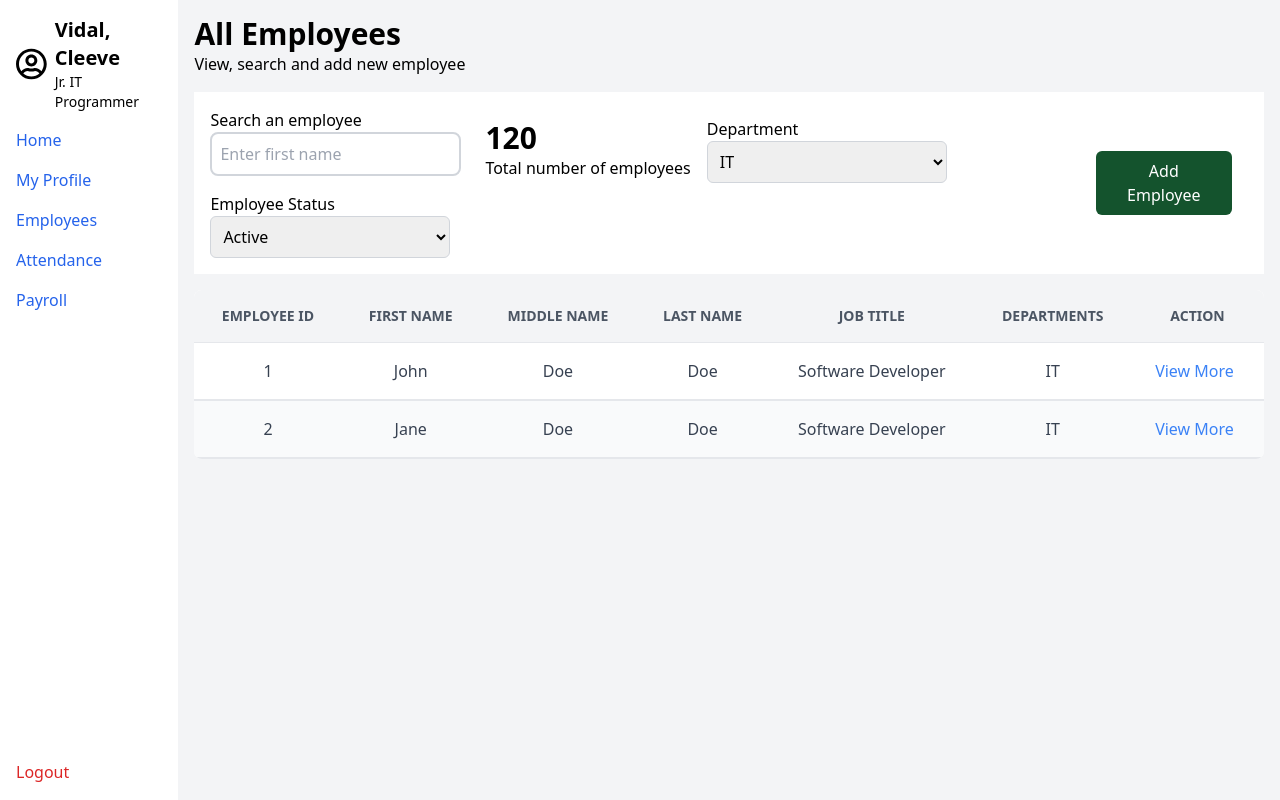
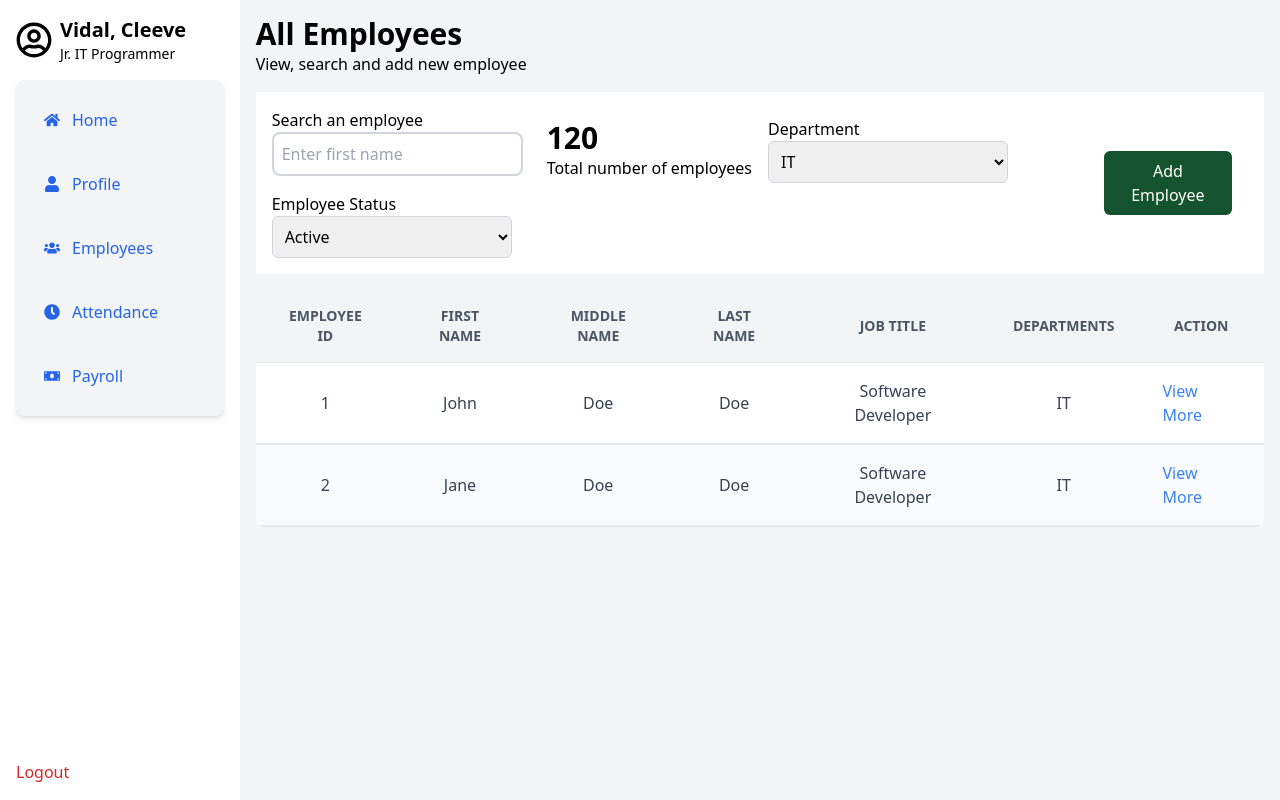
Before and after one commit to clivablee/payroll-frontend, a React (Create React App) app: page /employees in a window 1280 px wide. Built offline with nearby package versions, Linux system fonts and the light colour scheme; the HTML template or start-up script is replaced by a standard one.

Commit message:
updated drawer UI

```diff
--- a/src/Components/Drawer.jsx
+++ b/src/Components/Drawer.jsx
@@ -1,13 +1,22 @@
-import React from 'react'
-import { FaRegUserCircle  } from 'react-icons/fa';
-import { Link } from 'react-router-dom';
-import useAuthStore from '../Features/Login/Store/AuthStore';
+import React from "react";
+import { FaRegUserCircle } from "react-icons/fa";
+import { Link } from "react-router-dom";
+import useAuthStore from "../Features/Login/Store/AuthStore";
+import { FaHome, FaUser, FaUsers, FaClock, FaMoneyBill } from "react-icons/fa";
 
 const Drawer = ({ toggleDrawer }) => {
+  const logout = useAuthStore((state) => state.logout);
 
-    const logout = useAuthStore((state) => state.logout);
+  const drawerData = [
+    { icon: FaHome, label: "Home", route: "/" },
+    { icon: FaUser, label: "Profile", route: "/profile" },
+    { icon: FaUsers, label: "Employees", route: "/employees" },
+    { icon: FaClock, label: "Attendance", route: "/attendance" },
+    { icon: FaMoneyBill, label: "Payroll", route: "/payroll" },
+  ];
+
   return (
-    <div className='relative'>
+    <div className="h-screen w-72">
       {/* <button
             onClick={toggleDrawer}
             className='p-2 bg-blue-600 text-white'
@@ -16,28 +25,42 @@ const Drawer = ({ toggleDrawer }) => {
 
         </button> */}
 
-        <nav className='flex flex-col justify-between h-full p-4'>
+      <nav className="flex flex-col justify-between h-full p-4">
         <div>
-                <div className='flex items-center mb-4'>
-                    <FaRegUserCircle  className='mr-2 text-4xl'/>
+          <div className="flex items-center mb-4">
+            <FaRegUserCircle className="mr-2 text-4xl" />
             <div>
-                        <p className='text-xl font-bold'>Vidal, Cleeve</p>
-                        <p className='text-sm font-light'>Jr. IT Programmer</p>
+              <p className="text-xl font-bold">Vidal, Cleeve</p>
+              <p className="text-sm font-light">Jr. IT Programmer</p>
             </div>
           </div>
-                <ul>
-                    <li className='mb-4'><Link to="/" className='text-blue-600 hover:underline'>Home</Link></li>
-                    <li className='mb-4'><Link to="/profile" className='text-blue-600 hover:underline'>My Profile</Link></li>
-                    <li className='mb-4'><Link to="/employees" className='text-blue-600 hover:underline'>Employees</Link></li>
-                    <li className='mb-4'><Link to="/attendance" className='text-blue-600 hover:underline'>Attendance</Link></li>
-                    <li className='mb-4'><a href="#" className='text-blue-600 hover:underline'>Payroll</a></li>
-
+          <ul className="space-y-4 p-4 bg-gray-100 rounded-lg shadow-md">
+            {drawerData.map((data, index) => {
+              return (
+                <li className="flex items-center p-3 rounded-lg mb-4 transition-all duration-200 hover:bg-blue-100 ">
+                  <data.icon className="mr-3 text-blue-600" />
+                  <Link
+                    to={data.route}
+                    className="text-blue-600 hover hover:text-blue-800"
+                  >
+                    {data.label}
+                  </Link>
+                </li>
+              );
+            })}
           </ul>
         </div>
-           <Link className='text-red-600 hover:underline' onClick={() => {logout()}}>Logout</Link>
+        <Link
+          className="text-red-600 hover:underline"
+          onClick={() => {
+            logout();
+          }}
+        >
+          Logout
+        </Link>
       </nav>
     </div>
-  )
-}
+  );
+};
 
-export default Drawer
+export default Drawer;
```
Lines whose indentation alone changed are shown as unchanged.
